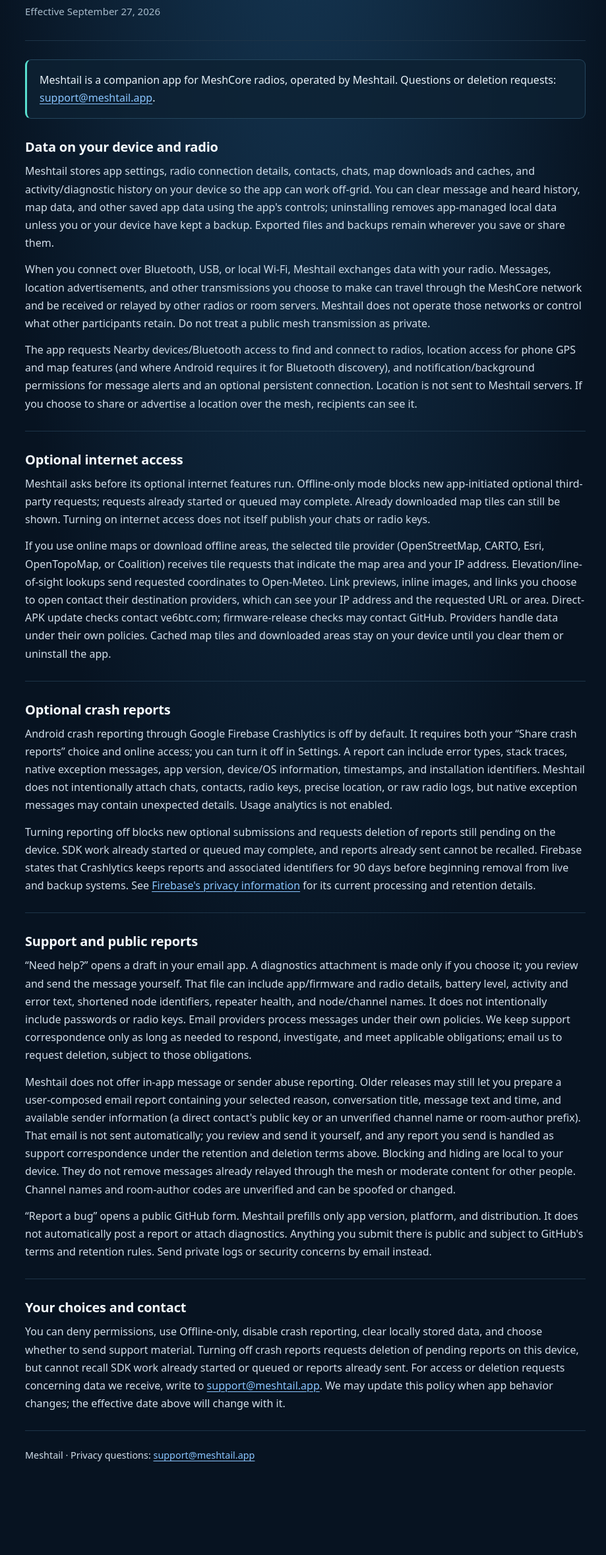
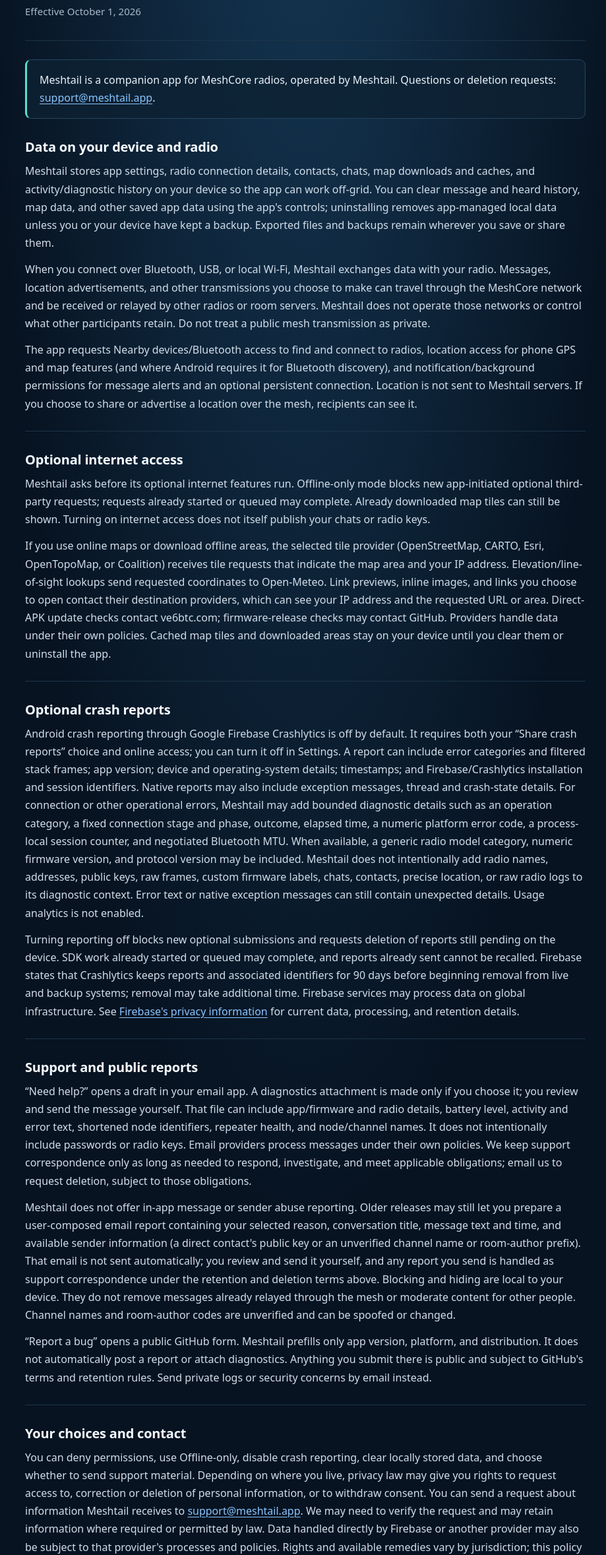
Before and after one commit to meshtailapp/meshtail-issues, a plain HTML site: page privacy/index.html in a window 1280 px wide. Shown: the part 204-2561 px from the top of the page at 66% size, without its empty margins (177-1096 px from the left). Before the commit the page ends 2495 px from the top, so only its background shows below. Drawn offline with Linux system fonts and the light colour scheme.

Commit message:
Clarify optional diagnostic details and privacy choices

```diff
--- a/privacy/index.html
+++ b/privacy/index.html
@@ -39,7 +39,7 @@
       <div class="brand"><span class="mark" aria-hidden="true"></span>Meshtail</div>
       <p class="eyebrow">Privacy</p>
       <h1>Privacy Policy</h1>
-      <p class="effective">Effective September 27, 2026</p>
+      <p class="effective">Effective October 1, 2026</p>
     </header>
     <main>
       <div class="intro"><p>Meshtail is a companion app for MeshCore radios, operated by Meshtail. Questions or deletion requests: <a href="mailto:support@meshtail.app">support@meshtail.app</a>.</p></div>
@@ -56,8 +56,8 @@
       </section>
 
       <section aria-labelledby="crashes"><h2 id="crashes">Optional crash reports</h2>
-        <p>Android crash reporting through Google Firebase Crashlytics is off by default. It requires both your “Share crash reports” choice and online access; you can turn it off in Settings. A report can include error types, stack traces, native exception messages, app version, device/OS information, timestamps, and installation identifiers. Meshtail does not intentionally attach chats, contacts, radio keys, precise location, or raw radio logs, but native exception messages may contain unexpected details. Usage analytics is not enabled.</p>
-        <p>Turning reporting off blocks new optional submissions and requests deletion of reports still pending on the device. SDK work already started or queued may complete, and reports already sent cannot be recalled. Firebase states that Crashlytics keeps reports and associated identifiers for 90 days before beginning removal from live and backup systems. See <a href="https://firebase.google.com/support/privacy">Firebase's privacy information</a> for its current processing and retention details.</p>
+        <p>Android crash reporting through Google Firebase Crashlytics is off by default. It requires both your “Share crash reports” choice and online access; you can turn it off in Settings. A report can include error categories and filtered stack frames; app version; device and operating-system details; timestamps; and Firebase/Crashlytics installation and session identifiers. Native reports may also include exception messages, thread and crash-state details. For connection or other operational errors, Meshtail may add bounded diagnostic details such as an operation category, a fixed connection stage and phase, outcome, elapsed time, a numeric platform error code, a process-local session counter, and negotiated Bluetooth MTU. When available, a generic radio model category, numeric firmware version, and protocol version may be included. Meshtail does not intentionally add radio names, addresses, public keys, raw frames, custom firmware labels, chats, contacts, precise location, or raw radio logs to its diagnostic context. Error text or native exception messages can still contain unexpected details. Usage analytics is not enabled.</p>
+        <p>Turning reporting off blocks new optional submissions and requests deletion of reports still pending on the device. SDK work already started or queued may complete, and reports already sent cannot be recalled. Firebase states that Crashlytics keeps reports and associated identifiers for 90 days before beginning removal from live and backup systems; removal may take additional time. Firebase services may process data on global infrastructure. See <a href="https://firebase.google.com/support/privacy">Firebase's privacy information</a> for current data, processing, and retention details.</p>
       </section>
 
       <section aria-labelledby="support"><h2 id="support">Support and public reports</h2>
@@ -67,7 +67,7 @@
       </section>
 
       <section aria-labelledby="choices"><h2 id="choices">Your choices and contact</h2>
-        <p>You can deny permissions, use Offline-only, disable crash reporting, clear locally stored data, and choose whether to send support material. Turning off crash reports requests deletion of pending reports on this device, but cannot recall SDK work already started or queued or reports already sent. For access or deletion requests concerning data we receive, write to <a href="mailto:support@meshtail.app">support@meshtail.app</a>. We may update this policy when app behavior changes; the effective date above will change with it.</p>
+        <p>You can deny permissions, use Offline-only, disable crash reporting, clear locally stored data, and choose whether to send support material. Depending on where you live, privacy law may give you rights to request access to, correction or deletion of personal information, or to withdraw consent. You can send a request about information Meshtail receives to <a href="mailto:support@meshtail.app">support@meshtail.app</a>. We may need to verify the request and may retain information where required or permitted by law. Data handled directly by Firebase or another provider may also be subject to that provider's processes and policies. Rights and available remedies vary by jurisdiction; this policy is not a statement that every right applies in every location. Turning off crash reports requests deletion of pending reports on this device, but cannot recall SDK work already started or queued or reports already sent. We may update this policy when app behavior changes; the effective date above will change with it.</p>
       </section>
     </main>
     <footer><p>Meshtail · Privacy questions: <a href="mailto:support@meshtail.app">support@meshtail.app</a></p></footer>
```
